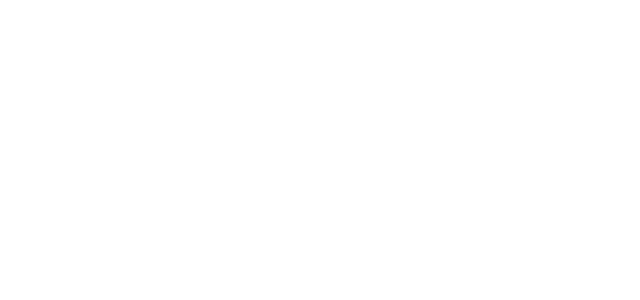
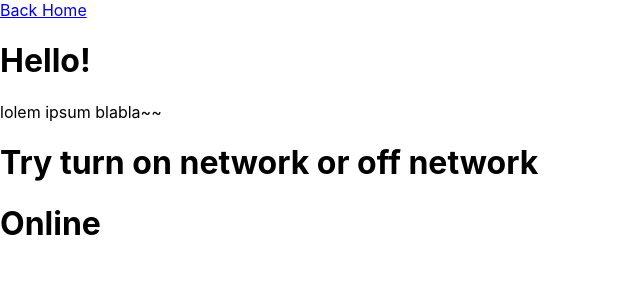
Before and after one commit to ShigatsuEl/10-concepts-react-hooks, a React (Create React App) app: page /#/nineth-concept in a window 1280 px wide. Shown: the top 300 px of the page, without its empty margins (0-640 px from the left). Built offline with nearby package versions, Linux system fonts and the light colour scheme.

Commit message:
09.useFadeIn & useNetwork

```diff
--- a/src/App.js
+++ b/src/App.js
@@ -8,6 +8,7 @@ import Fifth from "./routes/Fifth";
 import Sixth from "./routes/Sixth";
 import Seventh from "./routes/Seventh";
 import Eighth from "./routes/Eighth";
+import Nineth from "./routes/Nineth";
 
 import "./App.css";
 
@@ -23,6 +24,7 @@ function App() {
       <Route path="/sixth-concept" component={Sixth} />
       <Route path="/seventh-concept" component={Seventh} />
       <Route path="/eighth-concept" component={Eighth} />
+      <Route path="/nineth-concept" component={Nineth} />
     </HashRouter>
   );
 }
--- a/src/components/Navigation.js
+++ b/src/components/Navigation.js
@@ -60,6 +60,12 @@ const Navigation = () => {
             <Link to="/eighth-concept">useBeforeLeave</Link>
           </td>
         </tr>
+        <tr>
+          <td>09</td>
+          <td>
+            <Link to="/nineth-concept">useFadeIn & useNetwork</Link>
+          </td>
+        </tr>
       </tbody>
     </table>
   );
--- /dev/null
+++ b/src/routes/Nineth.js
@@ -0,0 +1,61 @@
+import React, { useEffect, useRef, useState } from "react";
+import { Link } from "react-router-dom";
+
+// CSS opacitiy속성을 FadeIn처리하는 useFadeIn Hook
+const useFadeIn = (duration = 1, delay = 0) => {
+  const element = useRef();
+  useEffect(() => {
+    if (element.current) {
+      const { current } = element;
+      current.style.transition = `opacity ${duration}s ease-in-out ${delay}s`;
+      current.style.opacity = 1;
+    }
+  }, []);
+  if (typeof duration !== "number" || typeof delay !== "number") {
+    return;
+  }
+  return { ref: element, style: { opacity: 0 } };
+};
+
+// Network 변화를 감지하는 useNetwork Hook
+const useNetwork = (onChange) => {
+  const [state, setState] = useState(navigator.onLine);
+  const handleConnet = () => {
+    if (typeof onChange === "function") {
+      onChange(navigator.onLine);
+    }
+    setState(navigator.onLine);
+  };
+  useEffect(() => {
+    window.addEventListener("online", handleConnet);
+    window.addEventListener("offline", handleConnet);
+    return () => {
+      window.removeEventListener("online", handleConnet);
+      window.removeEventListener("offline", handleConnet);
+    };
+  }, []);
+  return state;
+};
+
+// Nineth Component
+const Nineth = () => {
+  const fadeInH1 = useFadeIn(3, 1);
+  const fadeInP = useFadeIn(3, 2);
+
+  const handleNetworkChange = (online) =>
+    console.log(online ? "We just went online" : "We are offline");
+  const onLine = useNetwork(handleNetworkChange);
+  return (
+    <>
+      <Link to="/">Back Home</Link>
+      <div>
+        <h1 {...fadeInH1}>Hello!</h1>
+        <p {...fadeInP}>lolem ipsum blabla~~</p>
+        <h1>Try turn on network or off network</h1>
+        <h1>{onLine ? "Online" : "Offline"}</h1>
+      </div>
+    </>
+  );
+};
+
+export default Nineth;
```
Also changed, not shown: 1 other file (tests, documents, lock files or other folders).
